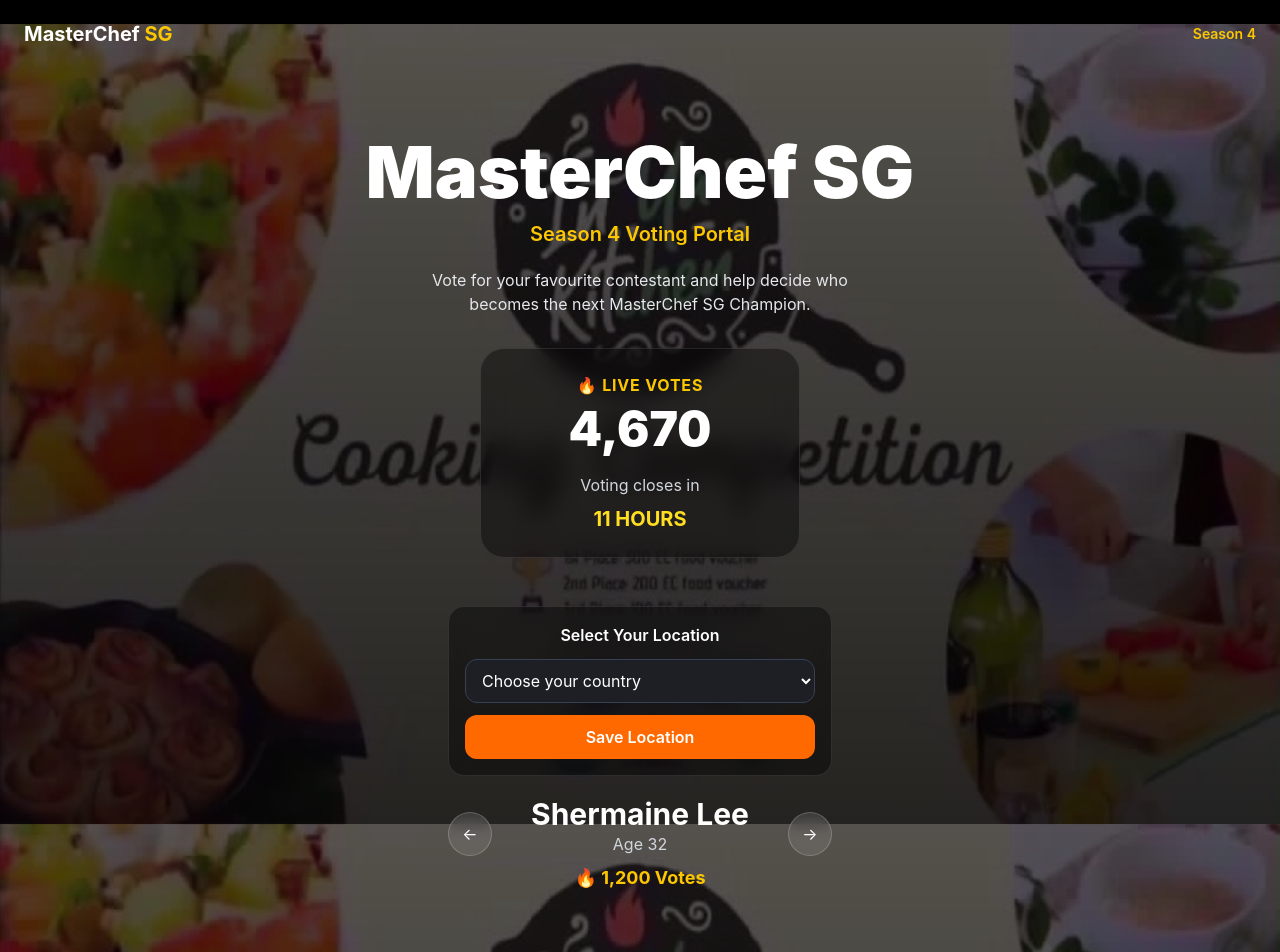
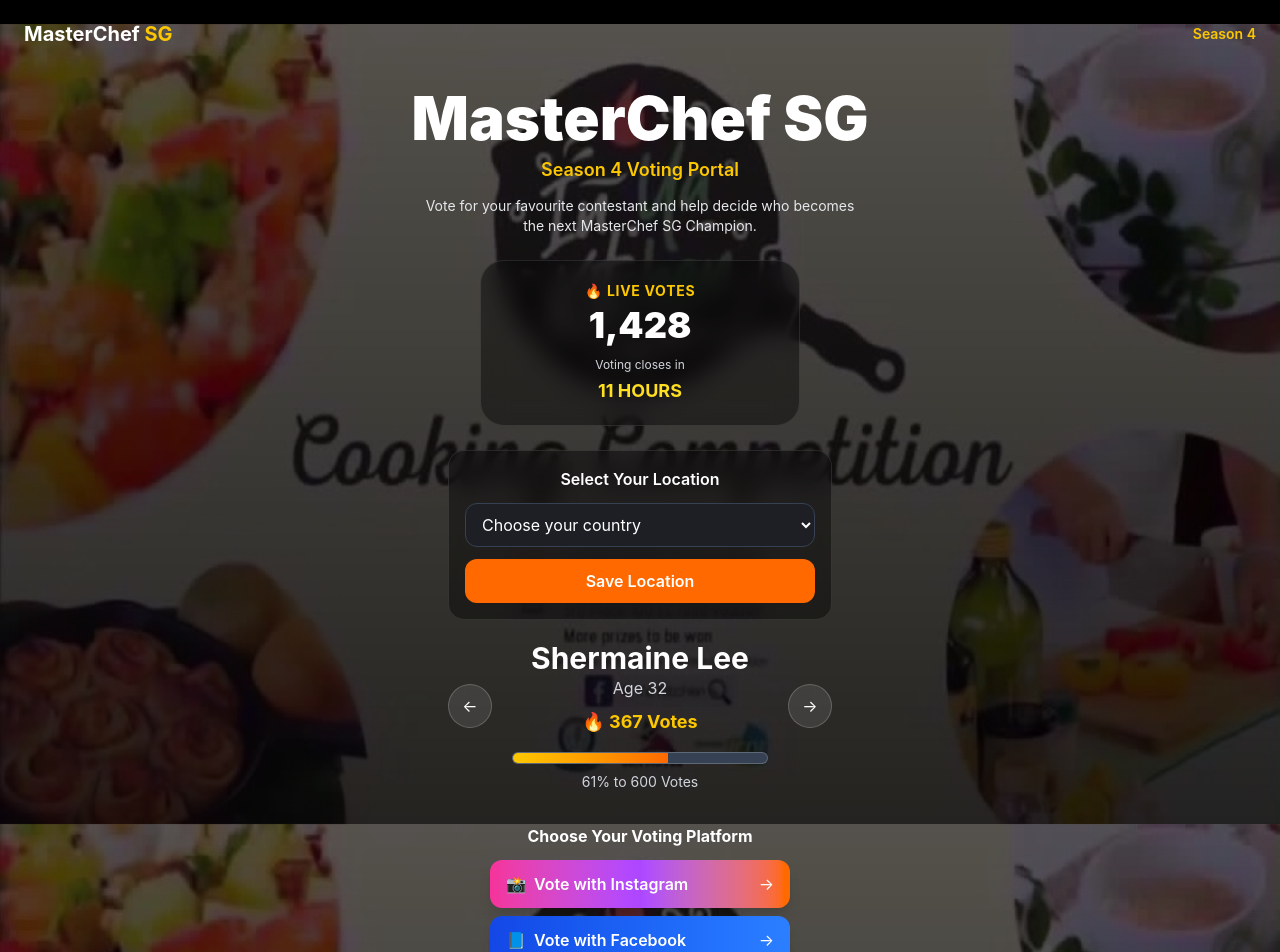
Before and after one commit to purplekamui/masterchefsingapore, a React (Vite) app in the folder frontend/: page / in a window 1280 px wide. Shown: the top 952 px of the page. Built offline with nearby package versions, Linux system fonts and the light colour scheme.

Commit message:
Update success page message

```diff
--- a/frontend/src/Home.jsx
+++ b/frontend/src/Home.jsx
@@ -2,7 +2,6 @@
 import Hero from "./components/Hero";
 import ContestantCard from "./components/ContestantCard";
 import PlatformCards from "./components/PlatformCards";
-import HowItWorks from "./components/HowItWorks";
 import Footer from "./components/Footer";
 
 import { useState, useEffect } from "react";
@@ -13,35 +12,35 @@
     id: 1,
     name: "Shermaine Lee",
     age: 32,
-    votes: "1,200",
+    votes: "367",
     image: "/contestants/yip-pin-xiu.jpg",
   },
   {
     id: 2,
     name: "Ning Cai",
     age: 30,
-    votes: "1,000",
+    votes: "306",
     image: "/contestants/ning-cai.jpg",
   },
   {
     id: 3,
     name: "Maurice Baker",
     age: 37,
-    votes: "900",
+    votes: "275",
     image: "/contestants/maurice-baker.jpg",
   },
   {
     id: 4,
     name: "Ben Yeo",
     age: 53,
-    votes: "850",
+    votes: "260",
     image: "/contestants/ben-yeo.jpg",
   },
   {
     id: 5,
     name: "Anthony Chen",
     age: 46,
-    votes: "720",
+    votes: "220",
     image: "/contestants/anthony-chen.jpg",
   },
 ];
@@ -94,7 +93,7 @@
 
       <Hero />
 
-      <div className="flex justify-center px-5 mt-4">
+      <div className="flex justify-center px-5 mt-2">
         <div className="w-full max-w-sm bg-black/40 backdrop-blur-md rounded-2xl p-4 border border-white/10">
 
           <h3 className="text-center font-semibold mb-3">
@@ -152,8 +151,6 @@
         contestant={contestants[current]}
       />
 
-      <HowItWorks />
-
       <Footer />
     </div>
   );
--- a/frontend/src/components/ContestantCard.jsx
+++ b/frontend/src/components/ContestantCard.jsx
@@ -4,6 +4,8 @@
   setCurrent,
 }) {
   const contestant = contestants[current];
+  const goalVotes = 600;
+  const votesPercentage = (parseInt(contestant.votes.replace(/,/g, "")) / goalVotes) * 100;
 
   function next() {
     setCurrent((current + 1) % contestants.length);
@@ -14,7 +16,7 @@
   }
 
   return (
-    <section className="pb-8 px-5">
+    <section className="pb-4 px-5">
 
       <div className="max-w-sm mx-auto flex items-center justify-between">
 
@@ -41,6 +43,18 @@
             🔥 {contestant.votes} Votes
           </p>
 
+          <div className="mt-4 w-64 mx-auto">
+            <div className="h-3 bg-gray-700 rounded-full overflow-hidden border border-white/20">
+              <div
+                className="h-full bg-gradient-to-r from-yellow-400 to-orange-500 transition-all duration-500"
+                style={{ width: `${Math.min(votesPercentage, 100)}%` }}
+              />
+            </div>
+            <p className="text-sm text-gray-300 mt-2">
+              {Math.min(Math.round(votesPercentage), 100)}% to 600 Votes
+            </p>
+          </div>
+
         </div>
 
         <button
--- a/frontend/src/components/Footer.jsx
+++ b/frontend/src/components/Footer.jsx
@@ -1,6 +1,6 @@
 export default function Footer() {
   return (
-    <footer className="py-8 mt-12 text-center text-gray-500 text-sm">
+    <footer className="py-4 mt-6 text-center text-gray-500 text-xs">
       © 2026 MasterChef SG. All Rights Reserved.
     </footer>
   );
--- a/frontend/src/components/Hero.jsx
+++ b/frontend/src/components/Hero.jsx
@@ -1,34 +1,34 @@
 export default function Hero() {
   return (
-    <section className="pt-28 pb-8 px-6 text-center">
+    <section className="pt-16 pb-4 px-6 text-center">
 
-      <h1 className="text-5xl md:text-7xl font-black text-white">
+      <h1 className="text-4xl md:text-6xl font-black text-white">
         MasterChef SG
       </h1>
 
-      <p className="mt-3 text-yellow-400 text-xl font-semibold">
+      <p className="mt-2 text-yellow-400 text-lg font-semibold">
         Season 4 Voting Portal
       </p>
 
-      <p className="mt-5 text-gray-200 max-w-md mx-auto">
+      <p className="mt-3 text-gray-200 max-w-md mx-auto text-sm">
         Vote for your favourite contestant and help decide who becomes the next MasterChef SG Champion.
       </p>
 
-      <div className="mt-8 mx-auto max-w-xs rounded-3xl bg-black/40 backdrop-blur-md border border-white/10 p-6">
+      <div className="mt-6 mx-auto max-w-xs rounded-3xl bg-black/40 backdrop-blur-md border border-white/10 p-5">
 
-        <p className="text-yellow-400 font-bold tracking-wider">
+        <p className="text-yellow-400 font-bold tracking-wider text-sm">
           🔥 LIVE VOTES
         </p>
 
-        <h2 className="text-5xl font-black mt-2">
-          4,670
+        <h2 className="text-4xl font-black mt-1">
+          1,428
         </h2>
 
-        <p className="mt-5 text-gray-300">
+        <p className="mt-3 text-gray-300 text-xs">
           Voting closes in
         </p>
 
-        <h3 className="text-xl font-bold mt-2 text-yellow-300">
+        <h3 className="text-lg font-bold mt-1 text-yellow-300">
           11 HOURS
         </h3>
 
--- a/frontend/src/components/PlatformCards.jsx
+++ b/frontend/src/components/PlatformCards.jsx
@@ -38,13 +38,13 @@
   }
 
   return (
-    <section className="py-8 flex justify-center">
+    <section className="py-4 flex justify-center">
       <div className="w-[88%] max-w-[300px]">
-        <h2 className="text-center text-lg font-bold text-white mb-4">
+        <h2 className="text-center text-base font-bold text-white mb-3">
           Choose Your Voting Platform
         </h2>
 
-        <div className="space-y-3">
+        <div className="space-y-2">
           {platforms.map((platform) => (
             <button
               key={platform.id}
```
